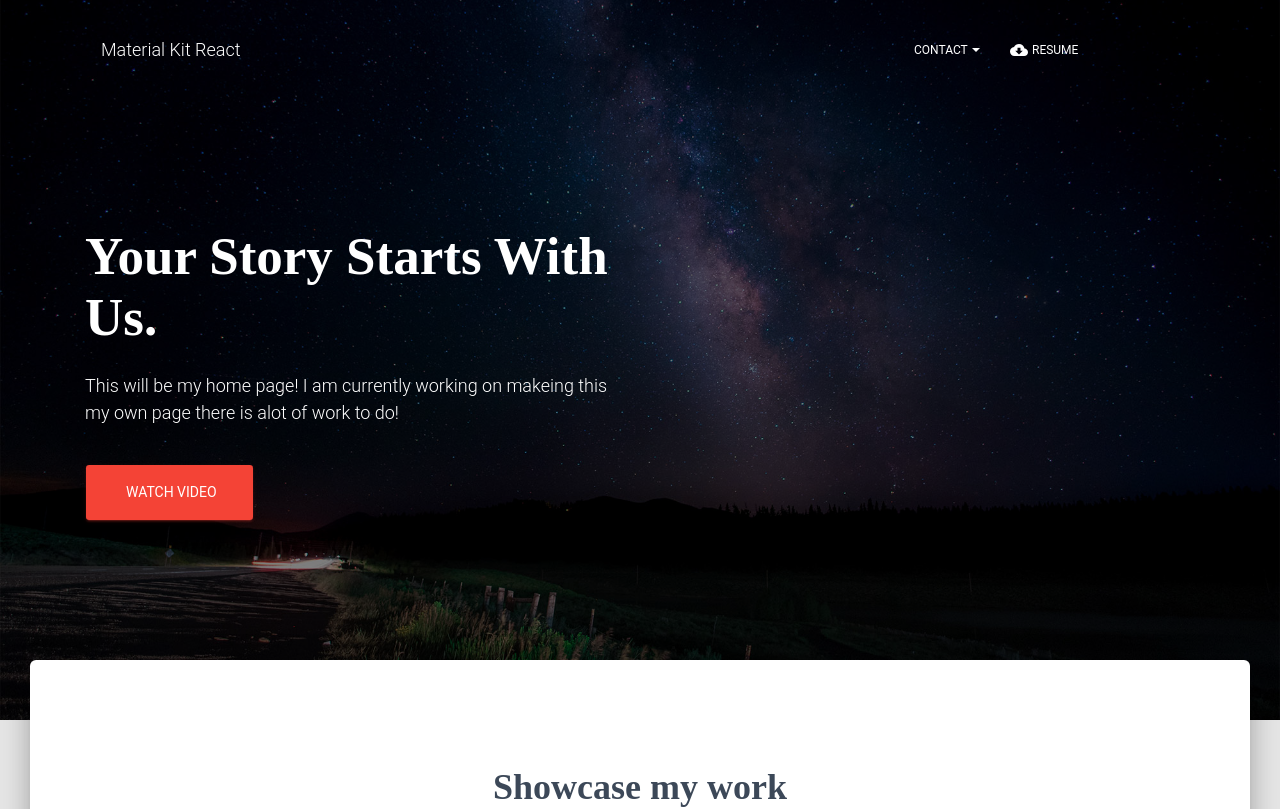
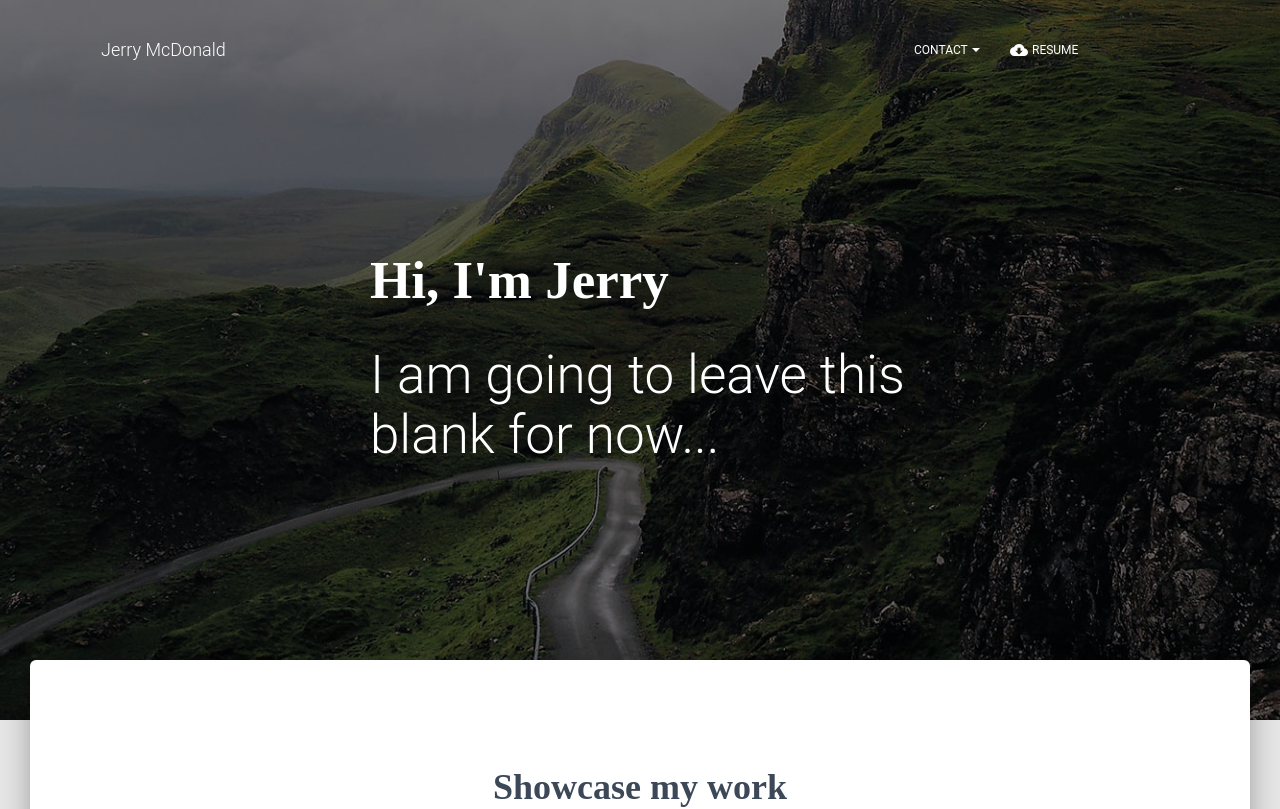
Before and after one commit to JerryMcDonald/PortfolioWebsite, a React (Create React App) app in the folder my-app/: page / in a window 1280 px wide. Shown: the top 809 px of the page. Built offline with nearby package versions, Linux system fonts and the light colour scheme.

Commit message:
import and modify custom homepage component

```diff
--- a/my-app/src/views/HomePage/HomePage.js
+++ b/my-app/src/views/HomePage/HomePage.js
@@ -13,7 +13,7 @@ import Button from "../../components/CustomButtons/Button.js";
 import HeaderLinks from "../../components/Header/HeaderLinks.js";
 import Parallax from "../../components/Parallax/Parallax.js";
 
-import styles from "../../assets/jss/material-kit-react/views/landingPage.js"
+import styles from "../../assets/jss/material-kit-react/views/landingPage.js";
 
 // Sections for this page
 import ProductSection from "./Sections/ProductSection.js";
@@ -32,25 +32,24 @@ export default function HomePage(props) {
       <Header
         color="transparent"
         routes={dashboardRoutes}
-        brand="Material Kit React"
+        brand="Jerry McDonald"
         rightLinks={<HeaderLinks />}
         fixed
         changeColorOnScroll={{
           height: 400,
-          color: "white"
+          color: "white",
         }}
         {...rest}
       />
-      <Parallax filter image={require("../../assets/img/landing-bg.jpg")}>
+      <Parallax filter image={require("../../assets/img/bg3.jpg")}>
         <div className={classes.container}>
-          <GridContainer>
+          <GridContainer justify="center">
             <GridItem xs={12} sm={12} md={6}>
-              <h1 className={classes.title}>Your Story Starts With Us.</h1>
-                 <h4>
-             This will be my home page! I am currently working on makeing this my own page there is alot of work to do!
-              </h4>
+              <h1 className={classes.title}>Hi, I'm Jerry</h1>
+              <h1>I am going to leave this blank for now...</h1>
               <br />
-              <Button
+              {/* <Button
+
                 color="danger"
                 size="lg"
                 href="https://www.youtube.com/watch?v=dQw4w9WgXcQ&ref=creativetim"
@@ -59,7 +58,7 @@ export default function HomePage(props) {
               >
                 <i className="fas fa-play" />
                 Watch video
-              </Button>
+              </Button> */}
             </GridItem>
           </GridContainer>
         </div>
@@ -67,8 +66,8 @@ export default function HomePage(props) {
       <div className={classNames(classes.main, classes.mainRaised)}>
         <div className={classes.container}>
           <ProductSection />
-          <TeamSection />
-          <WorkSection />
+          {/* <TeamSection /> */}
+          {/* <WorkSection /> */}
         </div>
       </div>
       <Footer />
```
